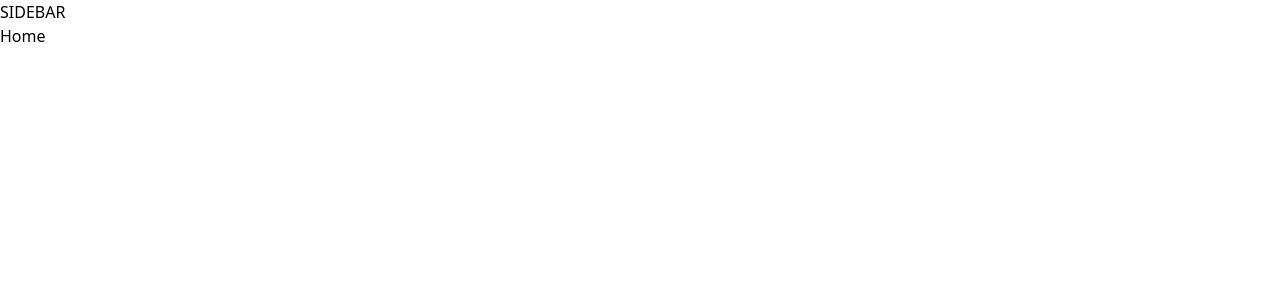
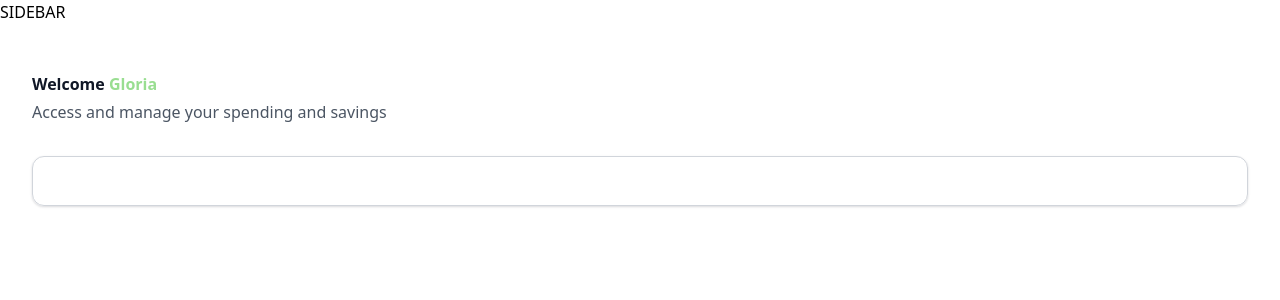
Before and after one commit to SGInikwo/CoFinances, a Next.js app: page / in a window 1280 px wide. Shown: the top 300 px of the page. Built offline with nearby package versions, Linux system fonts and the light colour scheme.

Commit message:
implemented basic styling and basic setup

```diff
--- a/app/(root)/page.tsx
+++ b/app/(root)/page.tsx
@@ -1,8 +1,27 @@
+import CurrentBalanceBox from '@/components/CurrentBalanceBox'
+import HeaderBox from '@/components/HeaderBox'
 import React from 'react'
 
 const Home = () => {
+  const loggedIn = { firstName: 'Gloria', lastName: 'Whunsun'}
+
   return (
-    <div>Home</div>
+    <section className='home'>
+      <div className='home-content'>
+        <HeaderBox
+          type='greeting'
+          title='Welcome'
+          user={loggedIn?.firstName || 'Guest'}
+          subtext= 'Access and manage your spending and savings'
+        />
+
+        <CurrentBalanceBox
+          totalCurrentBalance={435.60}
+          totalPreviousBalance = {520.54}
+          totalTransactions = {30}
+        />
+      </div>
+    </section>
   )
 }
 
--- a/app/globals.css
+++ b/app/globals.css
@@ -8,13 +8,89 @@
   box-sizing: border-box;
 }
 
+/* Hide scrollbar for IE, Edge and Firefox */
+.no-scrollbar {
+  -ms-overflow-style: none; /* IE and Edge */
+  scrollbar-width: none; /* Firefox */
+}
+
 /* Hide scrolbar for Chrome, Safari and Opera */
 .no-scrollbar::-webkit-scrollbar {
   display: none;
 }
 
-/* Hide scrollbar for IE, Edge and Firefox */
-.no-scrollbar {
-  -ms-overflow-style: none; /* IE and Edge */
-  scrollbar-width: none; /* Firefox */
+@layer utilities {
+  /* Basic transformations */
+  .flex-center {
+    @apply flex items-center justify-center;
+  }
+
+  .header-2 {
+    @apply text-18 font-semibold text-gray-900;
+  }
+
+  .text-10 {
+    @apply text-[10px] leading-[14px];
+  }
+
+  .text-12 {
+    @apply text-[12px] leading-[16px];
+  }
+
+  .text-14 {
+    @apply text-[14px] leading-[20px];
+  }
+
+  .text-16 {
+    @apply text-[16px] leading-[24px];
+  }
+
+  .text-18 {
+    @apply text-[18px] leading-[22px];
+  }
+
+  .text-20 {
+    @apply text-[20px] leading-[24px];
+  }
+
+  .text-24 {
+    @apply text-[24px] leading-[30px];
+  }
+
+  .text-26 {
+    @apply text-[26px] leading-[32px];
+  }
+
+  .text-30 {
+    @apply text-[30px] leading-[38px];
+  }
+
+  .text-36 {
+    @apply text-[36px] leading-[44px];
+  }
+
+  /* Home */
+  .home {
+    @apply no-scrollbar flex w-full flex-row max-xl:max-h-screen max-xl:overflow-y-scroll;
+  }
+
+  .home-content {
+    @apply no-scrollbar flex w-full flex-1 flex-col gap-8 px-5 sm:px-8 py-7 lg:py-12 xl:max-h-screen xl:overflow-y-scroll;
+  }
+
+  .header-box {
+    @apply flex flex-col gap-1;
+  }
+
+  .header-box-title {
+    @apply text-24 lg:text-16 font-semibold text-gray-900;
+  }
+
+  .header-box-subtext {
+    @apply text-14 lg:text-16 font-normal text-gray-600;
+  }
+
+  .total-balance {
+    @apply flex w-full items-center gap-4 rounded-xl border border-gray-300 p-4 shadow-chart sm:gap-6 sm:p-6;
+  }
 }
--- a/app/layout.tsx
+++ b/app/layout.tsx
@@ -2,16 +2,15 @@ import type { Metadata } from "next";
 import { Arvo, IBM_Plex_Sans } from "next/font/google";
 import "./globals.css";
 
-//👇 Configure our font object
+const ibmPlexSans = IBM_Plex_Sans({
+  subsets: ['latin'],
+  weight: [ "400", "700"],
+  variable: "--font-ibm-plex-sans"
+})
 const avro = Arvo({
   subsets: ['latin'],
   weight: [ "400", "700"],
   variable: "--font-avro"
-})
-const ibmPlexSans = IBM_Plex_Sans({
-  subsets: ['latin'],
-  weight: [ "400", "700"],
-  variable: "--font-ibm-plex-sans"
 })
 
 export const metadata: Metadata = {
--- /dev/null
+++ b/components/CurrentBalanceBox.tsx
@@ -0,0 +1,11 @@
+import React from 'react'
+
+const CurrentBalanceBox = ({ totalCurrentBalance, totalPreviousBalance, totalTransactions}: CurrentBalanceBoxProps) => {
+  return (
+    <section className='total-balance'>
+
+    </section>
+  )
+}
+
+export default CurrentBalanceBox
--- /dev/null
+++ b/components/HeaderBox.tsx
@@ -0,0 +1,19 @@
+import React from 'react'
+
+const HeaderBox = ({ type='title', title, subtext, user}: HeaderBoxProps) => {
+  return (
+    <div className='header-box'>
+      <h1 className='header-box-title'>
+        {title}
+        {type === 'greeting' && (
+          <span className='text-financeGradient'>
+            &nbsp;{user}
+            </span>
+        )}
+      </h1>
+      <p className='header-box-subtext'>{subtext}</p>
+    </div>
+  )
+}
+
+export default HeaderBox
--- a/tailwind.config.ts
+++ b/tailwind.config.ts
@@ -15,10 +15,18 @@ const config: Config = {
 			financeBackground: "#F4F4F4",
 			financeGradient: "#99DE91",
   		},
-		fontFamily: {
-			"avro": "var(--font-avro)",
-			"ibm-plex-serif": "var(--font-ibm-plex-serif)",
-		}
+			fontFamily: {
+				"ibm-plex-serif": "var(--font-ibm-plex-serif)",
+				"avro": "var(--font-avro)",
+			},
+			boxShadow: {
+        form: "0px 1px 2px 0px rgba(16, 24, 40, 0.05)",
+        chart:
+          "0px 1px 3px 0px rgba(16, 24, 40, 0.10), 0px 1px 2px 0px rgba(16, 24, 40, 0.06)",
+        profile:
+          "0px 12px 16px -4px rgba(16, 24, 40, 0.08), 0px 4px 6px -2px rgba(16, 24, 40, 0.03)",
+        creditCard: "8px 10px 16px 0px rgba(0, 0, 0, 0.05)",
+      },
   	}
   },
   plugins: [tailwindcssAnimate],
```
Also changed, not shown: types/index.d.ts (added, +12 -0 lines).
